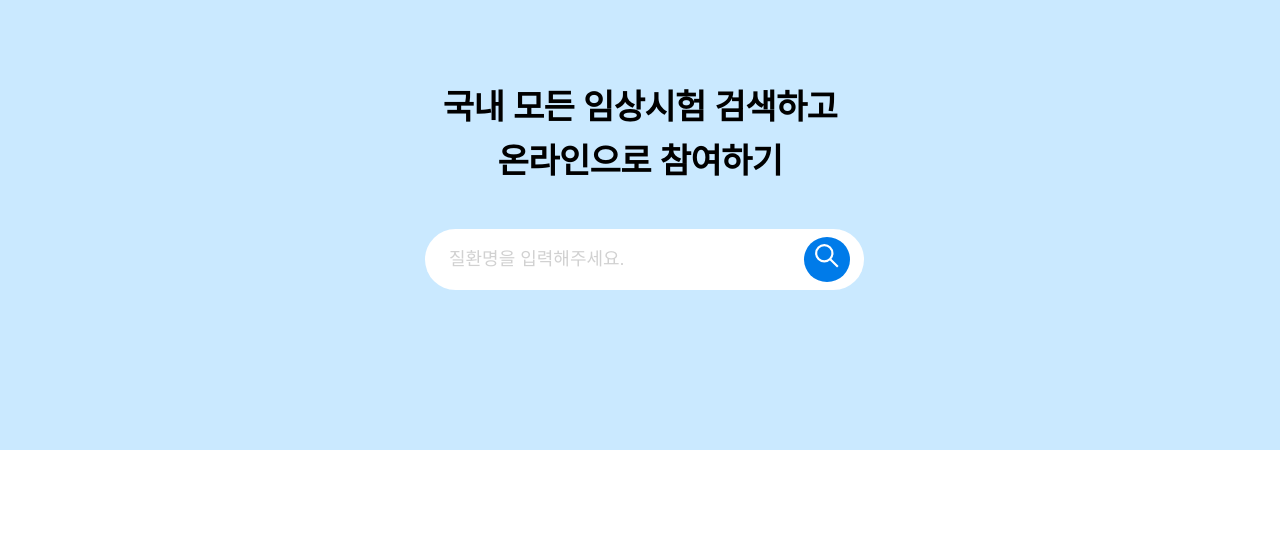
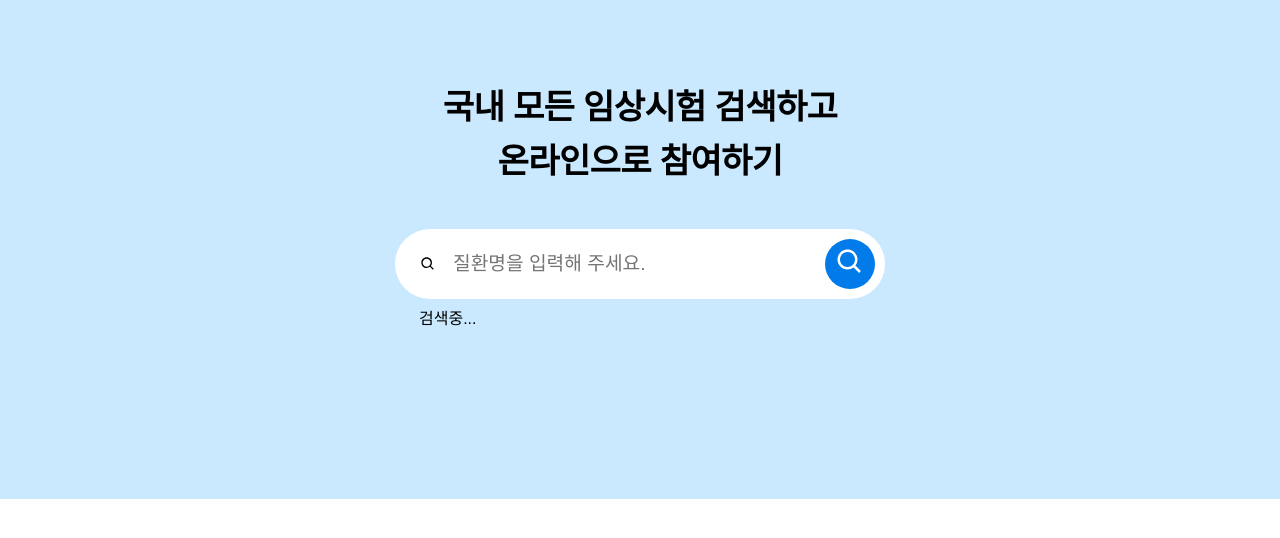
Before and after one commit to pre-onboarding-10th-6/pre-onboarding-10th-2-6, a React (Create React App) app: page / in a window 1280 px wide. Shown: the top 538 px of the page. Built offline with nearby package versions, Linux system fonts and the light colour scheme.

Commit message:
refactor: searchBar 컴포넌트화

```diff
--- a/src/components/Input.tsx
+++ /dev/null
@@ -1,81 +0,0 @@
-import { ChangeEvent, ReactNode, useState } from 'react'
-import styled from 'styled-components'
-
-type InputProp = {
-  id: string
-  type: string
-  name: string
-  value: string
-  labelText?: string
-  color?: string
-  placeholder: string
-  children?: ReactNode
-  onChange?: (e: ChangeEvent<HTMLInputElement>) => void
-  onKeyDown?: any
-}
-
-export const Input = (props: InputProp) => {
-  const {
-    id,
-    type,
-    name,
-    value,
-    labelText,
-    placeholder,
-    onChange,
-    color,
-    children,
-    onKeyDown
-  } = props
-  const [isFocus, setIsFocus] = useState(false)
-  return (
-    <InputWrap>
-      <label>{labelText ? labelText : ''}</label>
-      <StyledInput
-        id={id}
-        type={type}
-        name={name}
-        value={value}
-        placeholder={placeholder}
-        color={color}
-        onChange={onChange}
-        onFocus={() => setIsFocus(true)}
-        onBlur={() => setIsFocus(false)}
-        onKeyDown={onKeyDown}
-      />
-      <SearchContainer isFocus={isFocus}>{children}</SearchContainer>
-    </InputWrap>
-  )
-}
-
-const InputWrap = styled.div`
-  position: relative;
-  width: 420px;
-  margin-left: -15px;
-`
-
-const SearchContainer = styled.div<{ isFocus: boolean }>`
-  display: ${({ isFocus }) => (isFocus ? 'block' : 'none')};
-  position: absolute;
-  top: 110%;
-  left: 0;
-  width: 440px;
-  height: 320px;
-  padding: 20px 0;
-  background-color: #fff;
-  border: none;
-  border-radius: 24px;
-  box-shadow: 2px 2px 2px 1px rgba(0, 0, 0, 0.05);
-`
-
-const StyledInput = styled.input`
-  width: 100%;
-  padding: 20px 0px 20px 24px;
-  color: #333;
-  font-size: 1.125rem;
-  border: none;
-  border-radius: 42px;
-  ::placeholder {
-    color: #d1d1d1;
-  }
-`
--- /dev/null
+++ b/src/components/SearchBar.tsx
@@ -0,0 +1,79 @@
+import { BiSearch } from 'react-icons/bi'
+import styled from 'styled-components'
+
+interface SearchBarProps {
+  labelText?: string
+  searchKeyword: string
+  isFocused: boolean
+  handleChange: (e: React.ChangeEvent<HTMLInputElement>) => void
+  handleKeyUpDown: (e: React.KeyboardEvent<HTMLInputElement>) => void
+  handleFocus: () => void
+  handleBlur: () => void
+}
+
+const SearchBar = ({
+  labelText,
+  searchKeyword,
+  isFocused,
+  handleChange,
+  handleKeyUpDown,
+  handleFocus,
+  handleBlur
+}: SearchBarProps) => {
+  const handleSubmit = async (e: React.FormEvent<HTMLFormElement>) => {
+    e.preventDefault()
+  }
+
+  return (
+    <SearchBarContainer onSubmit={handleSubmit} isFocused={isFocused}>
+      <BiSearch className="search-icon" />
+      <label htmlFor="search">{labelText ? labelText : ''}</label>
+      <input
+        type="text"
+        id="search"
+        value={searchKeyword}
+        onChange={handleChange}
+        onKeyDown={handleKeyUpDown}
+        onFocus={handleFocus}
+        onBlur={handleBlur}
+        placeholder="질환명을 입력해 주세요."
+      />
+      <button type="submit">
+        <BiSearch size={30} />
+      </button>
+    </SearchBarContainer>
+  )
+}
+
+const SearchBarContainer = styled.form<{ isFocused: boolean }>`
+  display: flex;
+  align-items: center;
+  width: 100%;
+  height: 70px;
+  background: #fff;
+  border-radius: 50px;
+  outline: ${({ isFocused }) => (isFocused ? '2px solid #007be9' : 'none')};
+
+  input {
+    flex: 1;
+    font-size: 1.2rem;
+    &:focus {
+      outline: none;
+    }
+  }
+
+  button {
+    width: 50px;
+    height: 50px;
+    margin: 0 10px;
+    border-radius: 50%;
+    background: #007be9;
+    color: #fff;
+  }
+
+  .search-icon {
+    margin: 0px 15px 0px 25px;
+  }
+`
+
+export default SearchBar
--- a/src/pages/Search/index.tsx
+++ b/src/pages/Search/index.tsx
@@ -1,7 +1,8 @@
-import { GrSearch } from 'react-icons/gr'
+import { useState } from 'react'
+import { BiSearch } from 'react-icons/bi'
 import styled from 'styled-components'
 
-import { Input } from '../../components/Input'
+import SearchBar from '../../components/SearchBar'
 import useInputs from '../../hooks/useInputs'
 import useKeyHandler from '../../hooks/useKeyHandler'
 import useSearchHandler from '../../hooks/useSearchHandler'
@@ -14,13 +15,14 @@ const Search = () => {
   } = useInputs({ searchKeyword: '' })
   const { result, loading } = useSearchHandler(searchKeyword)
   const { handleKeyUpDown, selectedIdx } = useKeyHandler(result)
+  const [searchFocused, setSearchFocused] = useState(false)
 
   const validSearchKeyword = () =>
     Array.isArray(result) &&
     result.slice(0, 6).map((item: SEARCH_ITEM, idx) => (
       <Item key={item.id} tabIndex={0} isSelected={idx === selectedIdx}>
         <SearchItem>
-          <GrSearch className="search-icon" style={{ marginRight: '8px' }} />
+          <BiSearch className="search-icon" style={{ marginRight: '8px' }} />
           {item.name}
         </SearchItem>
       </Item>
@@ -36,16 +38,15 @@ const Search = () => {
         온라인으로 참여하기
       </Head>
       <SearchWrap>
-        <SearchInput>
-          <Input
-            id="searchInput"
-            type="text"
-            name="searchKeyword"
-            placeholder="질환명을 입력해주세요."
-            value={searchKeyword}
-            onChange={handleChange}
-            onKeyDown={handleKeyUpDown}
-          >
+        <SearchBar
+          searchKeyword={searchKeyword}
+          isFocused={searchFocused}
+          handleChange={handleChange}
+          handleKeyUpDown={handleKeyUpDown}
+          handleFocus={() => setSearchFocused(true)}
+          handleBlur={() => setSearchFocused(false)}
+        />
+
         {loading ? (
           <Text>검색중...</Text>
         ) : (
@@ -55,13 +56,6 @@ const Search = () => {
               : validSearchKeyword()}
           </>
         )}
-          </Input>
-          <SearchIcon>
-            <>
-              <GrSearch className="search-icon" />
-            </>
-          </SearchIcon>
-        </SearchInput>
       </SearchWrap>
     </Main>
   )
@@ -85,33 +79,10 @@ const Head = styled.h1`
 `
 
 const SearchWrap = styled.div`
-  width: 100%;
+  width: 490px;
   margin: 0 auto;
+  position: relative;
 `
-
-const SearchInput = styled.div`
-  display: flex;
-  position: relative;
-  width: 400px;
-  margin: 0 auto;
-`
-
-const SearchIcon = styled.button`
-  position: absolute;
-  right: -10px;
-  margin: 8px 0;
-  padding: 6px 10px;
-  background: #007be9;
-  font-size: 26px;
-  border-radius: 50%;
-  cursor: pointer;
-  z-index: 99;
-
-  path {
-    stroke: #fff;
-  }
-`
-
 const Item = styled.div<{ isSelected: boolean }>`
   margin-bottom: 16px;
   padding: 12px 18px;
```
Lines whose indentation alone changed are shown as unchanged.
